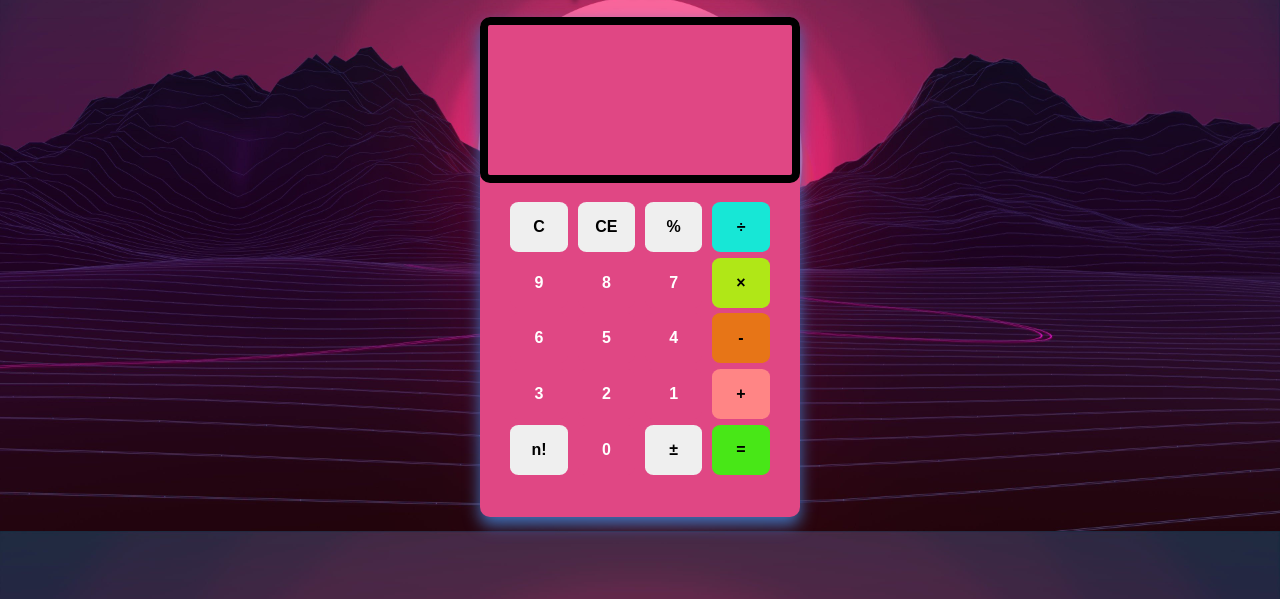
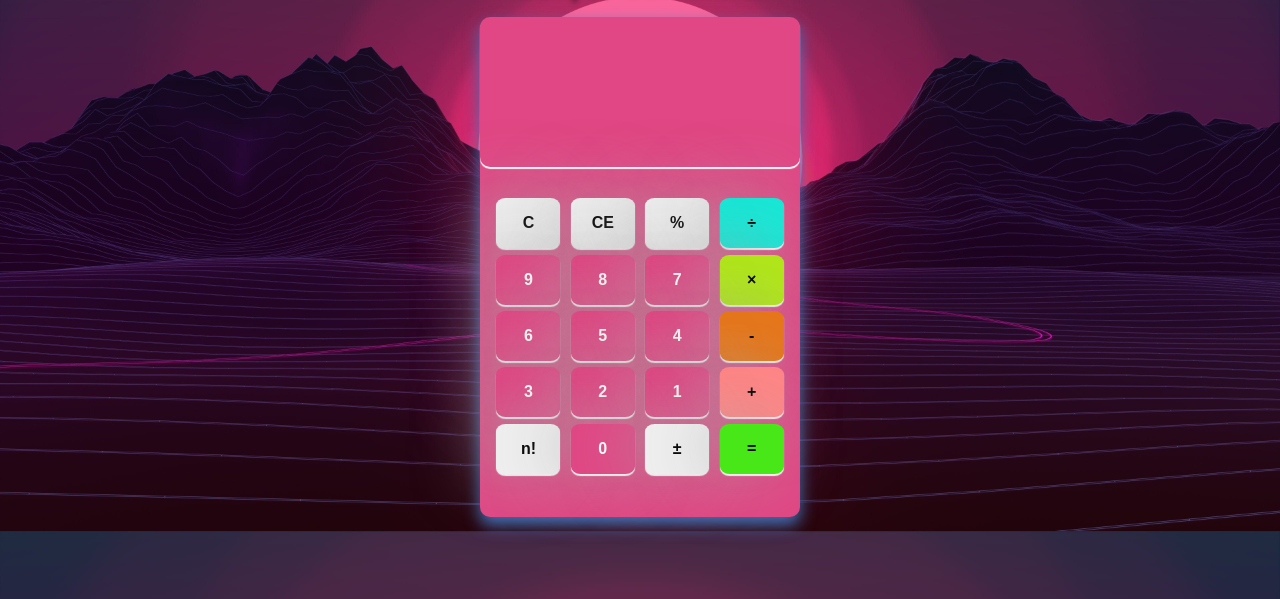
Before and after one commit to boradesanket13/Numericon, a website: page index.html in a window 1280 px wide. Shown: the part 189-788 px from the top of the page. Drawn offline with Linux system fonts and the light colour scheme.

Commit message:
Update style.css

```diff
--- a/css/style.css
+++ b/css/style.css
@@ -39,7 +39,7 @@
 
     top: 20px;
     border-radius: 10px 10px 10px 10px;
-    box-shadow: 0 8px 16px 0   rgb(64, 112, 184);
+    box-shadow: rgb(226 28 83) 0px 1px 2px 0px, rgb(181 189 98) 0px 2px 6px 2px;
 }
 .container {
   background-color: rgb(135, 206, 235);
@@ -81,8 +81,8 @@
 
 .result {
   height: 30%;
-  border: 8px solid black;
   border-radius: 10px 10px 10px 10px;
+  box-shadow: 0px 2px 1px #ffffff;
 }
 
 .history {
@@ -104,7 +104,7 @@
 }
 
 .keyboard {
-  padding: 5%;
+  padding-top: 28px;
   text-align: center;
 }
 
@@ -127,6 +127,7 @@ button {
 .operator,
 .number {
   cursor: pointer;
+  box-shadow: -14px -2px 66px #aaaaaab3, 0px 2px 1px #ffffff;
 }
 
 button:active {
```
